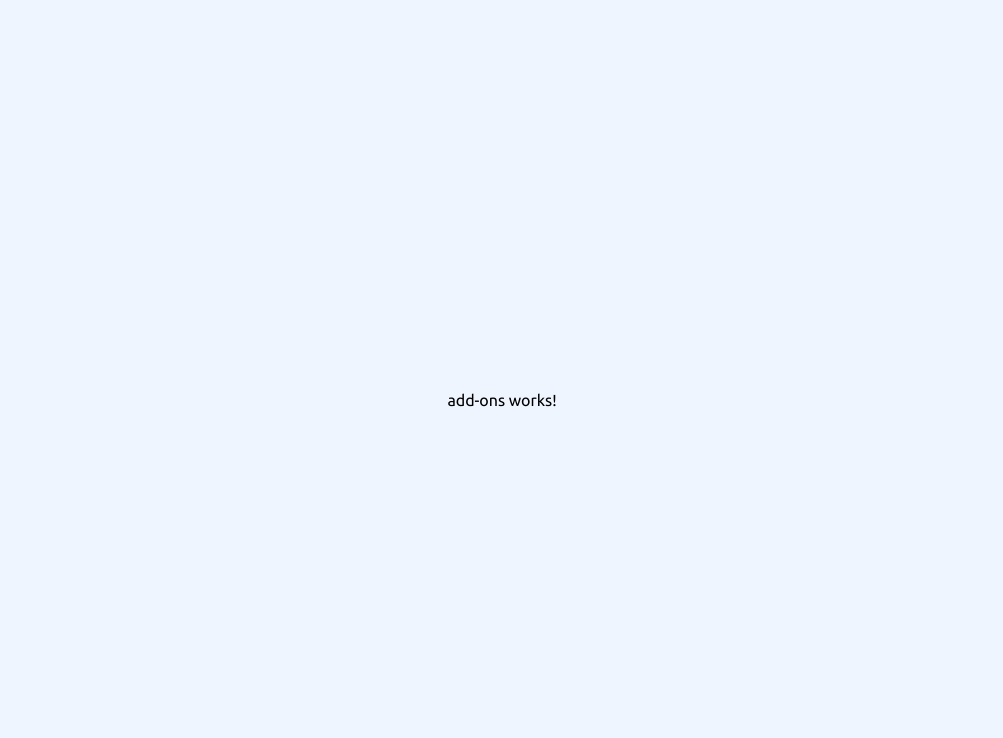
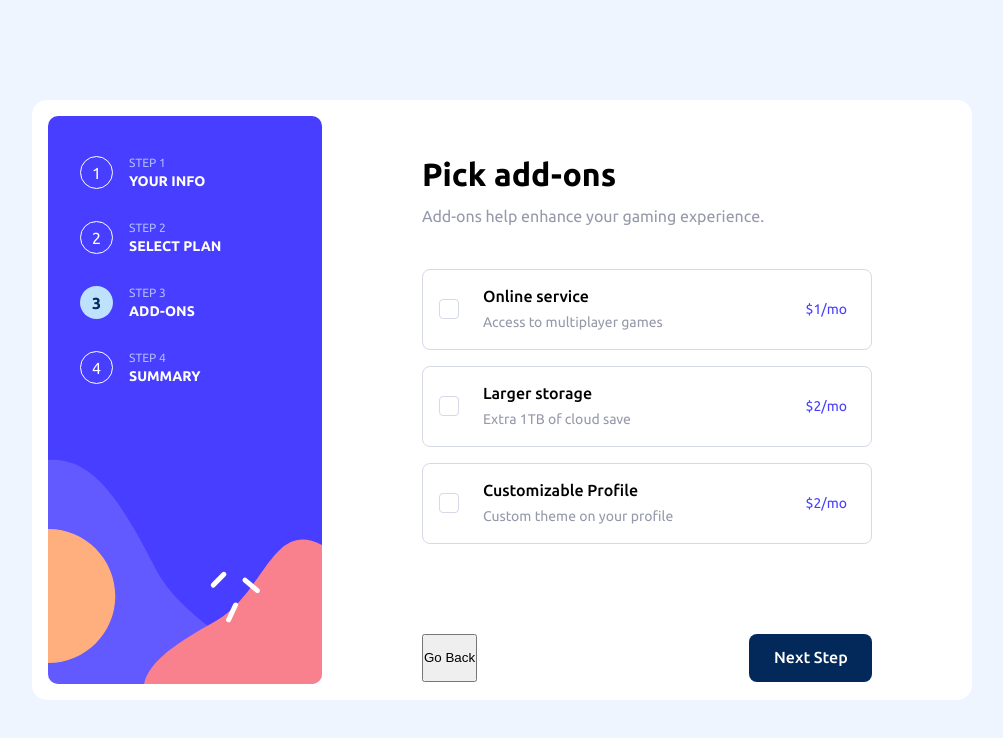
Before and after one commit to Paul-Blankson/lorem-gaming-ngrx, an Angular app: page /sign-up/add-ons in a window 1280 px wide. Shown: the top 738 px of the page, without its empty margins (138-1141 px from the left). Built offline with nearby package versions, Linux system fonts and the light colour scheme.

Commit message:
refactor: add the template and styles for add-on page

```diff
--- a/src/app/components/add-ons/add-ons.component.css
+++ b/src/app/components/add-ons/add-ons.component.css
@@ -0,0 +1,140 @@
+.add__ons-container {
+  width: 940px;
+  height: 600px;
+  background-color: var(--color-multi-step-background);
+  border-radius: 0.9375rem;
+  display: grid;
+  grid-template-columns: 274px 1fr;
+  gap: 6.25rem;
+  padding: 1rem;
+}
+
+.add__ons-content {
+  background-color: var(--color-multi-step-background);
+  width: 450px;
+  height: 348px;
+  margin-top: 40px;
+  display: flex;
+  flex-direction: column;
+  gap: 40px;
+}
+
+.addOns__text-container {
+  display: flex;
+  flex-direction: column;
+  gap: 0.6875rem;
+}
+
+.addOns__text {
+  font-family: Ubuntu;
+  font-size: 2rem;
+  font-weight: 700;
+  line-height: 36.77px;
+  text-align: left;
+}
+
+.addOns__paragrah {
+  font-family: Ubuntu;
+  font-size: 16px;
+  font-weight: 400;
+  line-height: 25px;
+  text-align: left;
+  color: var(--color-grey);
+}
+
+.add__ons-type {
+  width: 100%;
+  height: 275px;
+  display: flex;
+  align-items: center;
+  justify-content: center;
+  flex-direction: column;
+  gap: 1rem;
+}
+
+.add__on-item {
+  width: 100%;
+  height: 81px;
+  border-radius: 0.5rem;
+  border: 1px solid #D6D9E6;
+  display: flex;
+  align-items: center;
+  justify-content: space-between;
+  background-color: white;
+}
+
+.add__on-item:hover {
+  border: 1px solid var(--color-deep-blue);
+  cursor: pointer;
+}
+
+.add__on-item:has(.add__ons-checkbox:checked) {
+  background-color: #F8F9FF;
+  border: 1px solid var(--color-deep-blue);
+}
+
+.add__ons-select-container {
+  padding: 1rem;
+  display: flex;
+  align-items: center;
+  gap: 1.5rem;
+}
+
+.add__ons-checkbox {
+  width: 20px;
+  height: 20px;
+  border-radius: 0.25rem;
+  border: 1px solid #D6D9E6;
+  appearance: none;
+  cursor: pointer;
+  display: grid;
+  place-content: center;
+}
+
+.add__ons-checkbox:checked {
+  background-color: var(--color-deep-blue);
+  border-color: var(--color-deep-blue);
+  background-image: url('../../../../public/images/icon-checkmark.svg');
+  background-repeat: no-repeat;
+  background-position: center;
+  background-size: 12px 12px;
+}
+
+.add__ons-text-container {
+  display: flex;
+  flex-direction: column;
+  gap: 0.4375rem;
+  font-family: Ubuntu;
+  text-align: left;
+}
+
+.add__ons-text {
+  font-size: 1rem;
+  font-weight: 500;
+  line-height: 1.1487rem;
+  color: var(--color-demin);
+}
+
+.add__ons-paragrah {
+  font-size: 14px;
+  font-weight: 400;
+  line-height: 20px;
+  color: var(--color-grey);
+}
+
+.add__ons-price {
+  font-size: 0.875rem;
+  font-weight: 400;
+  line-height: 1.25rem;
+  color: var(--color-deep-blue);
+  text-align: right;
+  margin-right: 1.5rem;
+}
+
+.button__container {
+  width: 450px;
+  height: 48px;
+  margin-top: 50px;
+  display: flex;
+  justify-content: space-between;
+}
--- a/src/app/components/add-ons/add-ons.component.html
+++ b/src/app/components/add-ons/add-ons.component.html
@@ -1 +1,39 @@
-<p>add-ons works!</p>
+<div class="add__ons-container">
+  <div class="sidebar__container">
+    <app-sidebar></app-sidebar>
+  </div>
+  <div class="add__ons-content">
+    <div class="addOns__text-container">
+      <h1 class="addOns__text">Pick add-ons</h1>
+      <p class="addOns__paragrah">
+        Add-ons help enhance your gaming experience.
+      </p>
+    </div>
+
+    <div class="add__ons-type">
+      @for(addOn of addOns; track $index){
+      <div class="add__on-item" (click)="toggleAddOn($index)">
+        <div class="add__ons-select-container">
+          <input
+            type="checkbox"
+            class="add__ons-checkbox"
+            [checked]="addOn.isSelected"
+            (click)="$event.stopPropagation()"
+          />
+          <div class="add__ons-text-container">
+            <h2 class="add__ons-text">{{ addOn.name }}</h2>
+            <p class="add__ons-paragrah">{{ addOn.description }}</p>
+          </div>
+        </div>
+        <p class="add__ons-price">{{ addOn.price }}</p>
+      </div>
+      }
+    </div>
+    <div class="button__container">
+      <button class="transparent__btn" (click)="goBack()">Go Back</button>
+      <button class="custom__btn" type="submit" (click)="nextStep()">
+        Next Step
+      </button>
+    </div>
+  </div>
+</div>
```
